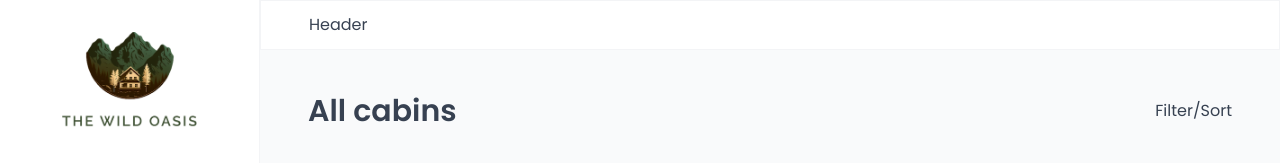
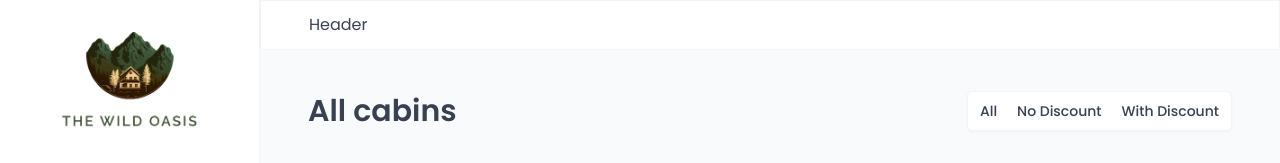
Before and after one commit to moark-peralta-study-repo/the-wild-oasis, a React (Vite) app: page /cabins in a window 1280 px wide. Shown: the top 163 px of the page. Built offline with nearby package versions, Linux system fonts and the light colour scheme; no server answers; the database is empty; a web font is replaced by a local one.

Commit message:
Sort discount functionality

```diff
--- a/src/features/cabins/CabinTable.jsx
+++ b/src/features/cabins/CabinTable.jsx
@@ -6,6 +6,7 @@ import Spinner from "../../ui/Spinner.jsx";
 import CabinRow from "./CabinRow.jsx";
 import Table from "../../ui/Table.jsx";
 import Menus from "../../ui/Menus.jsx";
+import { useSearchParams } from "react-router-dom";
 
 const TableHeader = styled.header`
   display: grid;
@@ -24,8 +25,20 @@ const TableHeader = styled.header`
 
 function CabinTable() {
   const { isLoading, cabins } = useCabins();
+  const [searchParams] = useSearchParams();
 
   if (isLoading) return <Spinner />;
+
+  const filterValue = searchParams.get("discount") || "all";
+
+  let filteredCabins;
+
+  if (filterValue === "all") filteredCabins = cabins;
+  if (filterValue === "no-discount")
+    filteredCabins = cabins.filter((cabin) => cabin.discount === 0);
+
+  if (filterValue === "with-discount")
+    filteredCabins = cabins.filter((cabin) => cabin.discount > 0);
 
   return (
     <Menus>
@@ -39,7 +52,8 @@ function CabinTable() {
           <div></div>
         </Table.Header>
         <Table.Body
-          data={cabins}
+          data={filteredCabins}
+          // data={cabins}
           render={(cabin) => <CabinRow cabin={cabin} key={cabin.id} />}
         />
       </Table>
--- /dev/null
+++ b/src/features/cabins/CabinTableOperations.jsx
@@ -0,0 +1,12 @@
+import TableOperations from "../../ui/TableOperations.jsx";
+import Filter from "../../ui/Filter.jsx";
+
+function CabinTableOperations() {
+  return (
+    <TableOperations>
+      <Filter />
+    </TableOperations>
+  );
+}
+
+export default CabinTableOperations;
--- a/src/pages/Cabins.jsx
+++ b/src/pages/Cabins.jsx
@@ -2,13 +2,14 @@ import Heading from "../ui/Heading";
 import Row from "../ui/Row";
 import CabinTable from "../features/cabins/CabinTable.jsx";
 import AddCabin from "../features/cabins/AddCabin.jsx";
+import CabinTableOperations from "../features/cabins/CabinTableOperations.jsx";
 
 function Cabins() {
   return (
     <>
       <Row type="horizontal">
         <Heading as="h1">All cabins</Heading>
-        <p>Filter/Sort</p>
+        <CabinTableOperations />
       </Row>
 
       <Row>
--- a/src/ui/Filter.jsx
+++ b/src/ui/Filter.jsx
@@ -1,4 +1,5 @@
 import styled, { css } from "styled-components";
+import { useSearchParams } from "react-router-dom";
 
 const StyledFilter = styled.div`
   border: 1px solid var(--color-grey-100);
@@ -33,3 +34,26 @@ const FilterButton = styled.button`
     color: var(--color-brand-50);
   }
 `;
+
+function Filter() {
+  const [searchParams, setSearchParams] = useSearchParams();
+
+  function handleClick(value) {
+    searchParams.set("discount", value);
+    setSearchParams(searchParams);
+  }
+
+  return (
+    <StyledFilter>
+      <FilterButton onClick={() => handleClick("all")}>All</FilterButton>
+      <FilterButton onClick={() => handleClick("no-discount")}>
+        No Discount
+      </FilterButton>
+      <FilterButton onClick={() => handleClick("with-discount")}>
+        With Discount
+      </FilterButton>
+    </StyledFilter>
+  );
+}
+
+export default Filter;
```
